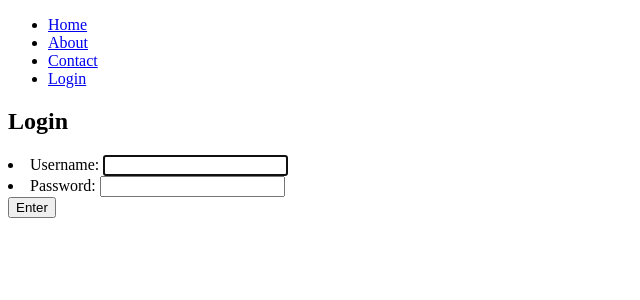
After one commit to Septentrion50/septs_blog, a Django app: page /accounts/login/ in a window 1280 px wide. The commit adds this page. Shown: the top 300 px of the page, without its empty margins (0-640 px from the left). Run offline with Django 3.2, Linux system fonts and the light colour scheme.

Commit message:
Ajout des logins et d'un superuser

```diff
--- a/requirements/dev.txt
+++ b/requirements/dev.txt
@@ -1,2 +1,5 @@
 # Install everything in production env for developpement purposes
 -r prod.txt
+
+# Display database tables in console
+tableprint
--- a/septs_blog/settings.py
+++ b/septs_blog/settings.py
@@ -121,6 +121,10 @@ USE_TZ = True
 
 STATIC_URL = '/static/'
 
+LOGIN_URL = "login"
+LOGIN_REDIRECT_URL = "index"
+LOGOUT_REDIRECT_URL = "index"
+
 # Default primary key field type
 # https://docs.djangoproject.com/en/3.2/ref/settings/#default-auto-field
 
--- /dev/null
+++ b/septs_blog/templates/accounts/login.html
@@ -0,0 +1,12 @@
+{% extends 'base.html' %}
+
+{% block title%}Login{% endblock %}
+
+{% block content %}
+<h2>Login</h2>
+<form method="post">
+    {% csrf_token %}
+    {{ form.as_ul }}
+    <button type="submit">Enter</button>
+</form>
+{% endblock %}
--- a/septs_blog/templates/base.html
+++ b/septs_blog/templates/base.html
@@ -7,6 +7,7 @@
     <title>{% block title %}Septs Blog{% endblock %}</title>
 </head>
 <body>
+{% include 'header.html'%}
     <main>
         {% block content %}
         {% endblock %}
--- /dev/null
+++ b/septs_blog/templates/header.html
@@ -0,0 +1,15 @@
+<nav>
+    <ul>
+        <li><a href="{% url 'index'%}">Home</a></li>
+        <li><a href="{% url 'about'%}">About</a></li>
+        <li><a href="{% url 'contact'%}">Contact</a></li>
+        <li>
+            {% if user.is_authenticated %}
+                <a href="{% url 'profile' %}">Profile</a>
+                <a href="{% url 'logout' %}">Logout</a>
+            {% else %}
+                <a href="{% url 'login' %}">Login</a>
+            {% endif %}
+        </li>
+    </ul>
+</nav>
--- a/septs_blog/urls.py
+++ b/septs_blog/urls.py
@@ -15,10 +15,18 @@ Including another URLconf
 """
 from django.contrib import admin
 from django.urls import path
+from django.contrib.auth import views as auth_views
 
 from . import views
 
 urlpatterns = [
     path('admin/', admin.site.urls),
-    path('', views.index, name="index")
+    path('', views.index, name="index"),
+    path('about', views.about, name="about"),
+    path('contact', views.contact, name="contact"),
+    path('accounts/profile', views.ProfileView.as_view(), name="profile"),
+
+    # Django auth
+    path('accounts/login/', auth_views.LoginView.as_view(template_name="accounts/login.html"), name="login"),
+    path('accounts/logout/', auth_views.LogoutView.as_view(), name="logout")
 ]
```
Also changed, not shown: septs_blog/templates/about.html (added, +7 -0 lines), septs_blog/templates/accounts/profile.html (added, +7 -0 lines), septs_blog/templates/contact.html (added, +7 -0 lines), septs_blog/views.py (+11 -2 lines), db.sqlite3.
